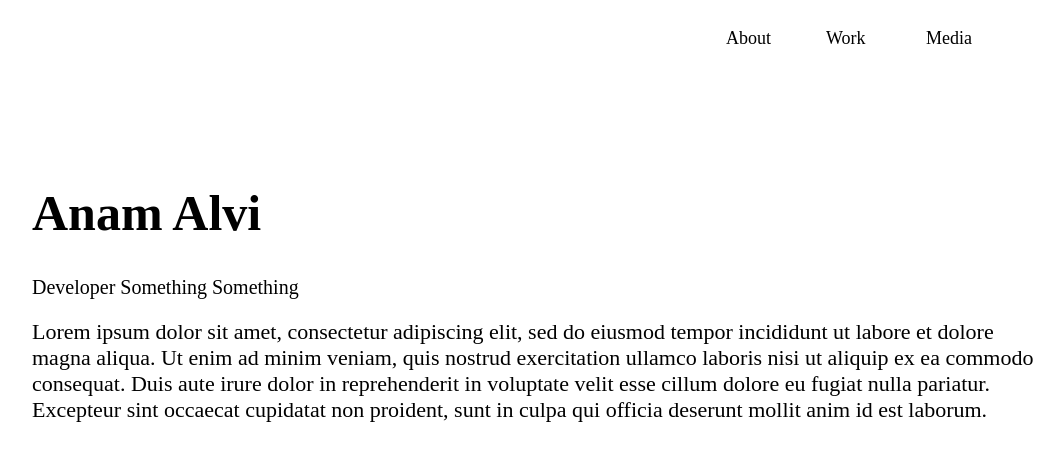
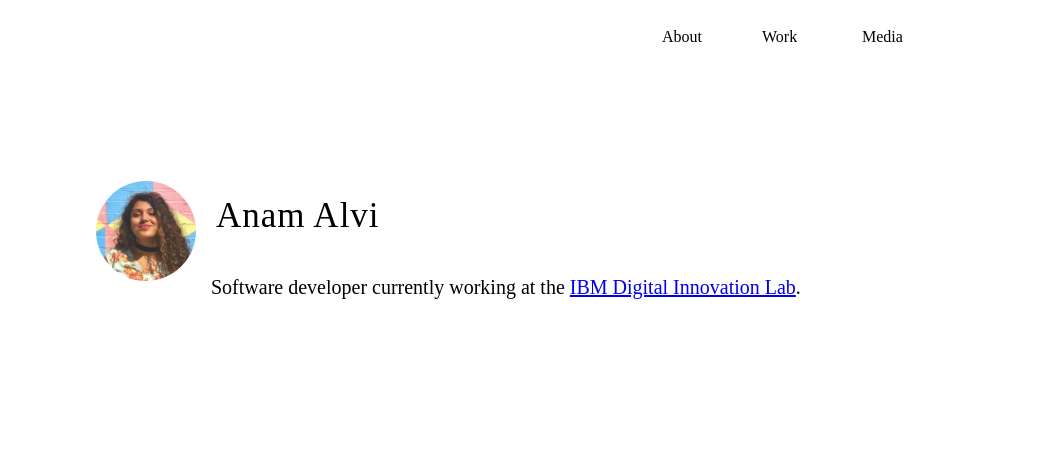
Before and after one commit to anamalvi/anamalvi.github.io, a plain HTML site: page index.html in a window 1280 px wide. Shown: the whole page, without its empty margins (96-1160 px from the left). Drawn offline with Linux system fonts and the light colour scheme; a web font is replaced by a local one.

Commit message:
add photo and description

```diff
--- a/index.html
+++ b/index.html
@@ -4,6 +4,7 @@
 	<link rel="stylesheet" href="styles.css">
 	<link href='https://fonts.googleapis.com/css?family=Andada' rel='stylesheet'>
 </head>
+
 <body>
 	<div id="header-menu">
 		<div class="header-menu-item" id="header-menu-item-1">About</div>
@@ -11,11 +12,14 @@
 		<div class="header-menu-item" >Media</div>
 	</div>
 	<br>
-	<div id="content-container">
-		<h1 id="title">Anam Alvi</h1>
-		<div id="title-description">Developer Something Something</div>
-		<div id="description-container"> Lorem ipsum dolor sit amet, consectetur adipiscing elit, sed do eiusmod tempor incididunt ut labore et dolore magna aliqua. Ut enim ad minim veniam, quis nostrud exercitation ullamco laboris nisi ut aliquip ex ea commodo consequat. Duis aute irure dolor in reprehenderit in voluptate velit esse cillum dolore eu fugiat nulla pariatur. Excepteur sint occaecat cupidatat non proident, sunt in culpa qui officia deserunt mollit anim id est laborum. </div>
+	<div class="content-container">
+		<div id="img-container">
+			<img id="headshot-img" src="img/headshot.jpg"></img>
 		</div>
+		<div id="title">Anam Alvi</div>
+		<br>
+		<div id="description"> Software developer currently working at the <a href="http://digital-innovation-lab.mybluemix.net/" target="_blank"> IBM Digital Innovation Lab</a>. </div>
+	</div>
 </body>
 
 </html>
--- a/styles.css
+++ b/styles.css
@@ -1,32 +1,54 @@
 body, head {
-	font-family: 'Andada';font-size: 22px;
+	font-family: 'Andada';font-size: 20px;
 }
 
 body {
-	margin-left: 10%;
-	margin-right: 10%;
+	margin-left: 15%;
+	margin-right: 15%;
 }
 
 .header-menu-item {
 	width: 100px;
 	float: left;
-	font-size: 18px;
+	font-size: 16px;
 }
 
 #header-menu {
 	float: right;
 	margin-right: 30px;
 	margin-top: 20px;
-	margin-bottom: 20px;
+
 }
 
 #title {
-	font-size: 50px;
-    width: 100%;
-    margin-top: 150px;
+	font-size: 35px;
+    letter-spacing: 1px;
+    display: inline-block;
+    vertical-align: top;
+    margin-top:15px;
+    margin-left: 15px;
+}
+
+#description {
+	padding-left: 115px;
+	margin-top:-10px;
 }
 
 #title-description {
 	font-size: 20px;
 	margin-bottom: 20px;
 }
+
+#headshot-img {
+	width: 100px;
+	height: auto;
+	border-radius: 50%;
+}
+
+.content-container {
+	margin-top: 150px;
+}
+
+#img-container {
+	display: inline-block;
+}
```
Also changed, not shown: img/headshot.jpg (added).
